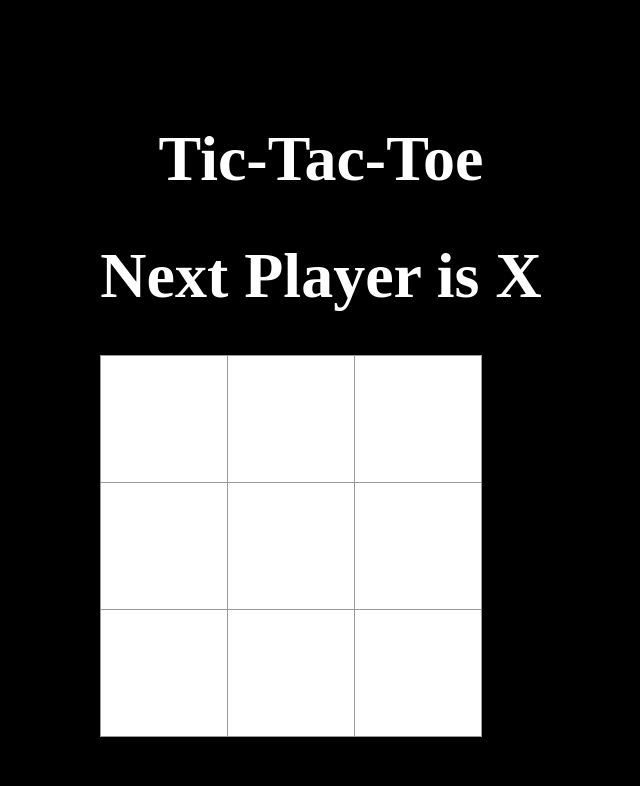
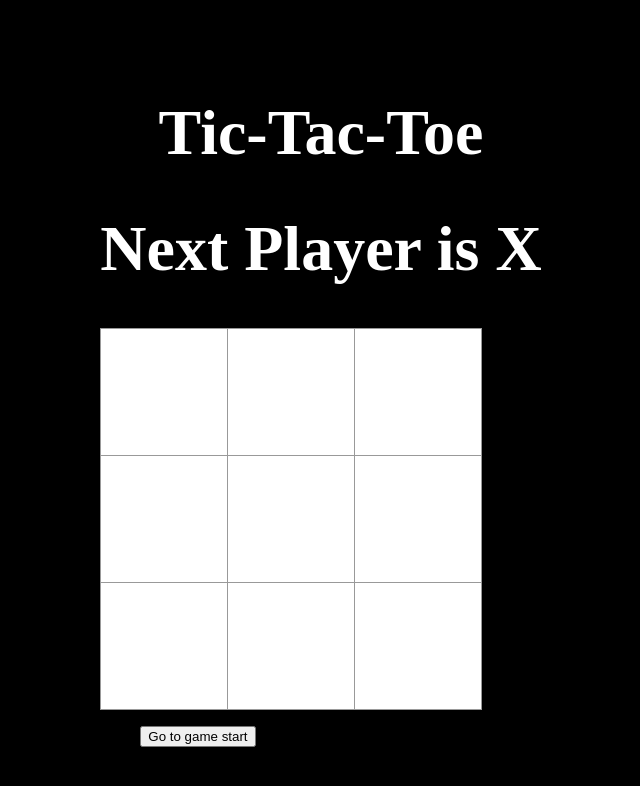
Before and after one commit to Shubhammete/React-Projects, a React (Vite) app in the folder React Tic-Tac-Toe/TicTacToe/: page / in a window 1280 px wide. Shown: the top 786 px of the page, without its empty margins (319-959 px from the left). Built offline with nearby package versions, Linux system fonts and the light colour scheme.

Commit message:
Updated handlePlay and jumpTo function to track the game and go in past to edit steps

```diff
--- a/React Tic-Tac-Toe/TicTacToe/src/App.jsx
+++ b/React Tic-Tac-Toe/TicTacToe/src/App.jsx
@@ -13,17 +13,42 @@ let SquareBox = ({currentBox,handleClick})=>{
 let Board = () =>{
   let [player,setPlayer] = useState(true)
   let [history,setHistory]=useState([Array(9).fill(null)])
-  let currentBox = history[history.length -1]
-
+  // let currentBox = history[history.length -1]
+ // to track which box user is viewing
+ let [currentMove, setCurrentMove] = useState(0);
+ let currentBox = history[currentMove]
 
   let handlePlay=(currentBox)=>{
     setPlayer(!player)
-    setHistory([...history,currentBox])
+    let nextHistory = [...history.slice(0,currentMove+1),currentBox]
+    setHistory(nextHistory)
+    setCurrentMove(nextHistory.length-1)
   }
+
+  let jumpTo=(index)=>{
+    setCurrentMove(index);
+    setPlayer(index % 2 === 0);
+  }
+
+  let moves = history.map((element,index)=>{
+    let description;
+    if(index>0){
+      description = `Go to step ${index}`
+    }else{
+      description = 'Go to game start'
+    }
+return(
+  <li key={index}>
+    <button onClick={() => jumpTo(index)}>{description}</button>
+  </li>
+)
+  })
+
+
    return(
     <>
     <App player={player} currentBox = {currentBox} onPlay={handlePlay}/>
-
+    <div><ol>{moves}</ol></div>
     </>
   )
 }
```
